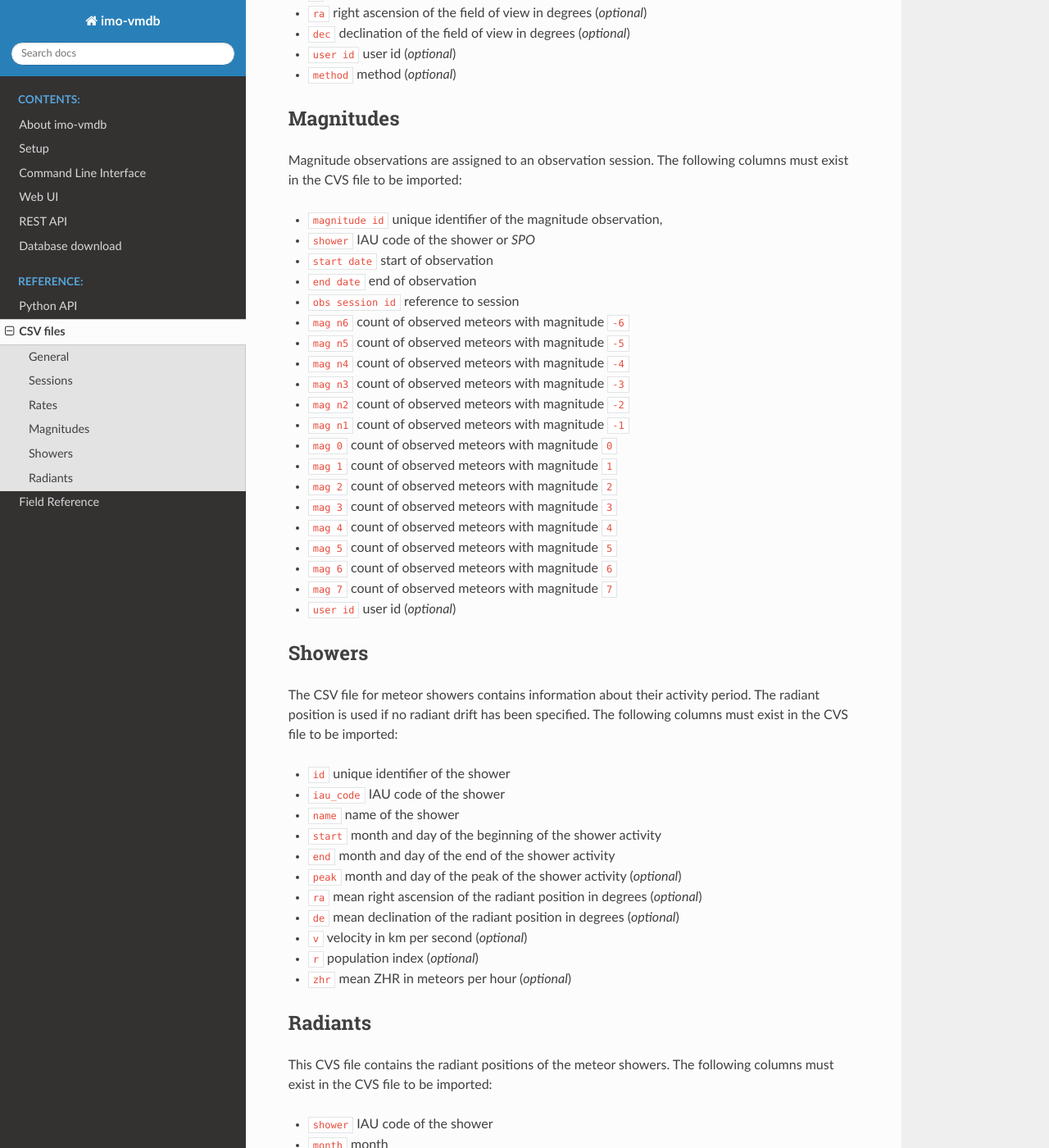
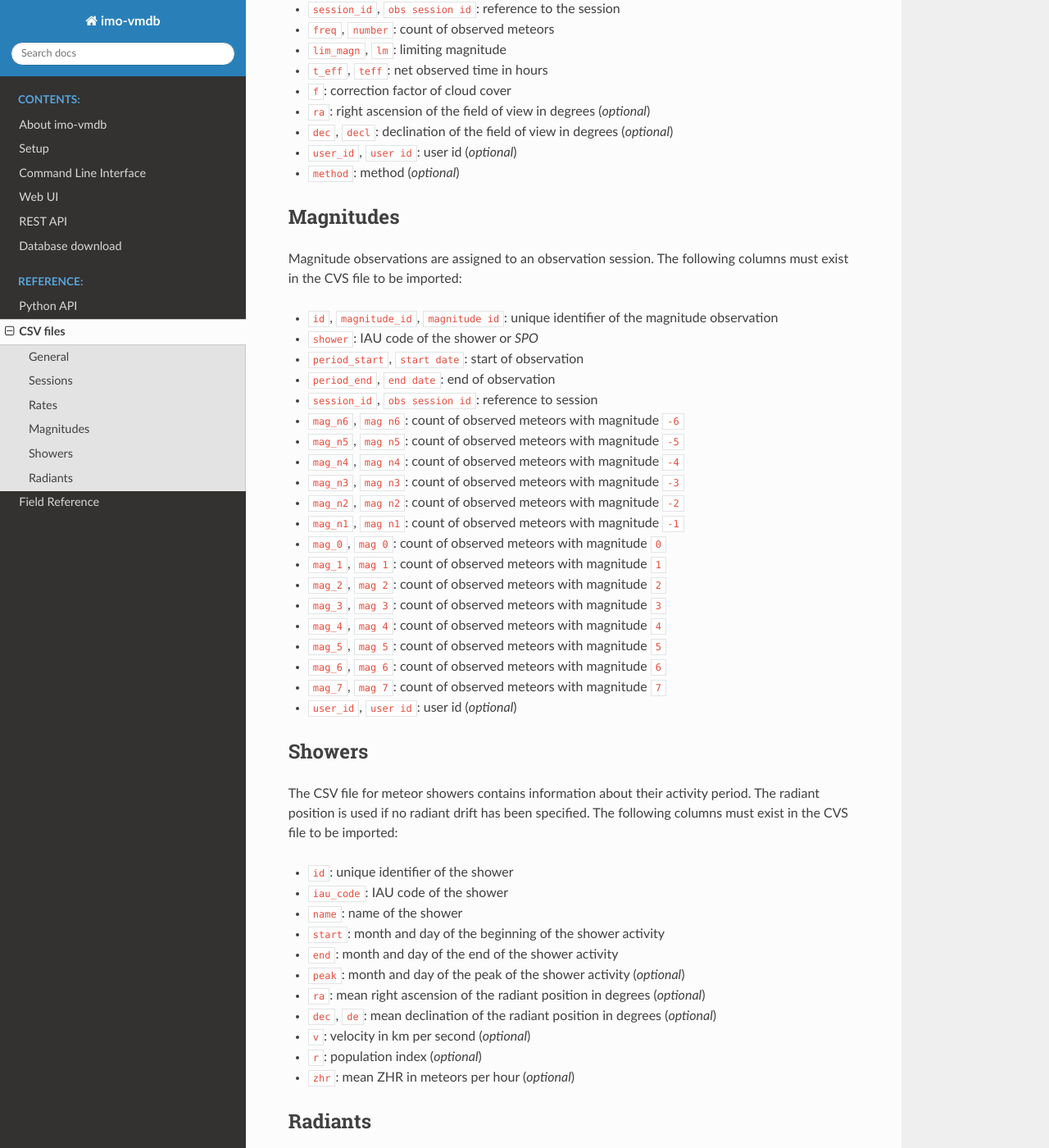
Before and after one commit to jankorichter/imo-vmdb, a Sphinx documentation site: the page built from docs/csv.rst, in a window 1280 px wide and 1400 px high, scrolled down 1133 px. Shown: the whole window at 82% size. Built offline with Sphinx 7.4.7 and the Read the Docs theme 3.1.0, drawn with Linux system fonts in a browser that asks for light colours; some of the changed text lies outside the part shown.

Commit message:
CSV import alias-based column name consistency
Closes #7

```diff
--- a/docs/conf.py
+++ b/docs/conf.py
@@ -22,7 +22,7 @@ copyright = "2021-2026, Janko Richter"
 author = "Janko Richter"
 
 # The full version, including alpha/beta/rc tags
-release = "2.0.0"
+release = "2.1.0"
 
 
 # -- General configuration ---------------------------------------------------
--- a/docs/csv.rst
+++ b/docs/csv.rst
@@ -17,20 +17,26 @@ necessary for its application. This functionality allows the software to process
 data files containing extra, non-relevant information without the need for modifying
 the CSV file.
 
+For many columns, alternative names are accepted. The name listed first in each
+entry below matches the column name used by the CSV export and the REST API; the
+further names are kept for compatibility with the original IMO CSV files. A CSV
+file must use only one name per column — supplying the same column under two of
+its alternative names is rejected with an error.
+
 Sessions
 ********
 
 CVS files with information about the meteor observation ,
 must contain the following columns:
 
-* ``session id`` identifier of the session
-* ``longitude`` location's longitude in degrees
-* ``latitude`` location's latitude in degrees
-* ``elevation`` height above mean sea level in km
-* ``country`` country name
-* ``city`` location name
-* ``observer id`` observer id (*optional*)
-* ``actual observer name`` observer name (*optional*)
+* ``id``, ``session_id``, ``session id``: identifier of the session
+* ``longitude``: location's longitude in degrees
+* ``latitude``: location's latitude in degrees
+* ``elevation``: height above mean sea level in km
+* ``country``: country name
+* ``location_name``, ``city``: location name
+* ``observer_id``, ``observer id``: observer id (*optional*)
+* ``observer_name``, ``actual observer name``: observer name (*optional*)
 
 Rates
 *****
@@ -38,19 +44,19 @@ Rates
 Rate observations are assigned to an observation session.
 The following columns must exist in the CVS file to be imported:
 
-* ``rate id`` unique identifier of the rate observation
-* ``shower`` IAU code of the shower or `SPO`
-* ``start date`` start of observation
-* ``end date`` end of observation
-* ``obs session id`` reference to the session
-* ``number`` count of observed meteors
-* ``lm`` limiting magnitude
-* ``teff`` net observed time in hours
-* ``f`` correction factor of cloud cover
-* ``ra`` right ascension of the field of view in degrees (*optional*)
-* ``dec`` declination of the field of view in degrees (*optional*)
-* ``user id`` user id (*optional*)
-* ``method`` method (*optional*)
+* ``id``, ``rate_id``, ``rate id``: unique identifier of the rate observation
+* ``shower``: IAU code of the shower or `SPO`
+* ``period_start``, ``start date``: start of observation
+* ``period_end``, ``end date``: end of observation
+* ``session_id``, ``obs session id``: reference to the session
+* ``freq``, ``number``: count of observed meteors
+* ``lim_magn``, ``lm``: limiting magnitude
+* ``t_eff``, ``teff``: net observed time in hours
+* ``f``: correction factor of cloud cover
+* ``ra``: right ascension of the field of view in degrees (*optional*)
+* ``dec``, ``decl``: declination of the field of view in degrees (*optional*)
+* ``user_id``, ``user id``: user id (*optional*)
+* ``method``: method (*optional*)
 
 Magnitudes
 **********
@@ -58,26 +64,26 @@ Magnitudes
 Magnitude observations are assigned to an observation session.
 The following columns must exist in the CVS file to be imported:
 
-* ``magnitude id`` unique identifier of the magnitude observation,
-* ``shower`` IAU code of the shower or `SPO`
-* ``start date`` start of observation
-* ``end date`` end of observation
-* ``obs session id`` reference to session
-* ``mag n6`` count of observed meteors with magnitude ``-6``
-* ``mag n5`` count of observed meteors with magnitude ``-5``
-* ``mag n4`` count of observed meteors with magnitude ``-4``
-* ``mag n3`` count of observed meteors with magnitude ``-3``
-* ``mag n2`` count of observed meteors with magnitude ``-2``
-* ``mag n1`` count of observed meteors with magnitude ``-1``
-* ``mag 0`` count of observed meteors with magnitude ``0``
-* ``mag 1`` count of observed meteors with magnitude ``1``
-* ``mag 2`` count of observed meteors with magnitude ``2``
-* ``mag 3`` count of observed meteors with magnitude ``3``
-* ``mag 4`` count of observed meteors with magnitude ``4``
-* ``mag 5`` count of observed meteors with magnitude ``5``
-* ``mag 6`` count of observed meteors with magnitude ``6``
-* ``mag 7`` count of observed meteors with magnitude ``7``
-* ``user id`` user id (*optional*)
+* ``id``, ``magnitude_id``, ``magnitude id``: unique identifier of the magnitude observation
+* ``shower``: IAU code of the shower or `SPO`
+* ``period_start``, ``start date``: start of observation
+* ``period_end``, ``end date``: end of observation
+* ``session_id``, ``obs session id``: reference to session
+* ``mag_n6``, ``mag n6``: count of observed meteors with magnitude ``-6``
+* ``mag_n5``, ``mag n5``: count of observed meteors with magnitude ``-5``
+* ``mag_n4``, ``mag n4``: count of observed meteors with magnitude ``-4``
+* ``mag_n3``, ``mag n3``: count of observed meteors with magnitude ``-3``
+* ``mag_n2``, ``mag n2``: count of observed meteors with magnitude ``-2``
+* ``mag_n1``, ``mag n1``: count of observed meteors with magnitude ``-1``
+* ``mag_0``, ``mag 0``: count of observed meteors with magnitude ``0``
+* ``mag_1``, ``mag 1``: count of observed meteors with magnitude ``1``
+* ``mag_2``, ``mag 2``: count of observed meteors with magnitude ``2``
+* ``mag_3``, ``mag 3``: count of observed meteors with magnitude ``3``
+* ``mag_4``, ``mag 4``: count of observed meteors with magnitude ``4``
+* ``mag_5``, ``mag 5``: count of observed meteors with magnitude ``5``
+* ``mag_6``, ``mag 6``: count of observed meteors with magnitude ``6``
+* ``mag_7``, ``mag 7``: count of observed meteors with magnitude ``7``
+* ``user_id``, ``user id``: user id (*optional*)
 
 Showers
 *******
@@ -86,17 +92,17 @@ The CSV file for meteor showers contains information about their activity period
 The radiant position is used if no radiant drift has been specified.
 The following columns must exist in the CVS file to be imported:
 
-* ``id`` unique identifier of the shower
-* ``iau_code`` IAU code of the shower
-* ``name`` name of the shower
-* ``start`` month and day of the beginning of the shower activity
-* ``end`` month and day of the end of the shower activity
-* ``peak`` month and day of the peak of the shower activity (*optional*)
-* ``ra`` mean right ascension of the radiant position in degrees (*optional*)
-* ``de`` mean declination of the radiant position in degrees (*optional*)
-* ``v`` velocity in km per second (*optional*)
-* ``r`` population index (*optional*)
-* ``zhr`` mean ZHR in meteors per hour (*optional*)
+* ``id``: unique identifier of the shower
+* ``iau_code``: IAU code of the shower
+* ``name``: name of the shower
+* ``start``: month and day of the beginning of the shower activity
+* ``end``: month and day of the end of the shower activity
+* ``peak``: month and day of the peak of the shower activity (*optional*)
+* ``ra``: mean right ascension of the radiant position in degrees (*optional*)
+* ``dec``, ``de``: mean declination of the radiant position in degrees (*optional*)
+* ``v``: velocity in km per second (*optional*)
+* ``r``: population index (*optional*)
+* ``zhr``: mean ZHR in meteors per hour (*optional*)
 
 Radiants
 ********
@@ -104,8 +110,8 @@ Radiants
 This CVS file contains the radiant positions of the meteor showers.
 The following columns must exist in the CVS file to be imported:
 
-* ``shower`` IAU code of the shower
-* ``month`` month
-* ``day`` day
-* ``ra`` right ascension of the radiant position in degrees
-* ``dec`` declination of the radiant position in degrees
+* ``shower``: IAU code of the shower
+* ``month``: month
+* ``day``: day
+* ``ra``: right ascension of the radiant position in degrees
+* ``dec``: declination of the radiant position in degrees
--- a/pyproject.toml
+++ b/pyproject.toml
@@ -4,7 +4,7 @@ build-backend = "poetry.core.masonry.api"
 
 [tool.poetry]
 name = "imo-vmdb"
-version = "2.0.0"
+version = "2.1.0"
 authors = [ "Janko Richter <janko@richtej.de>" ]
 description = "Imports VMDB CSV files from IMO into a SQL database."
 license = "MIT"
```
Also changed, not shown: CHANGELOG.md (+18 -0 lines), imo_vmdb/__init__.py (+15 -2 lines), 14 other files.
